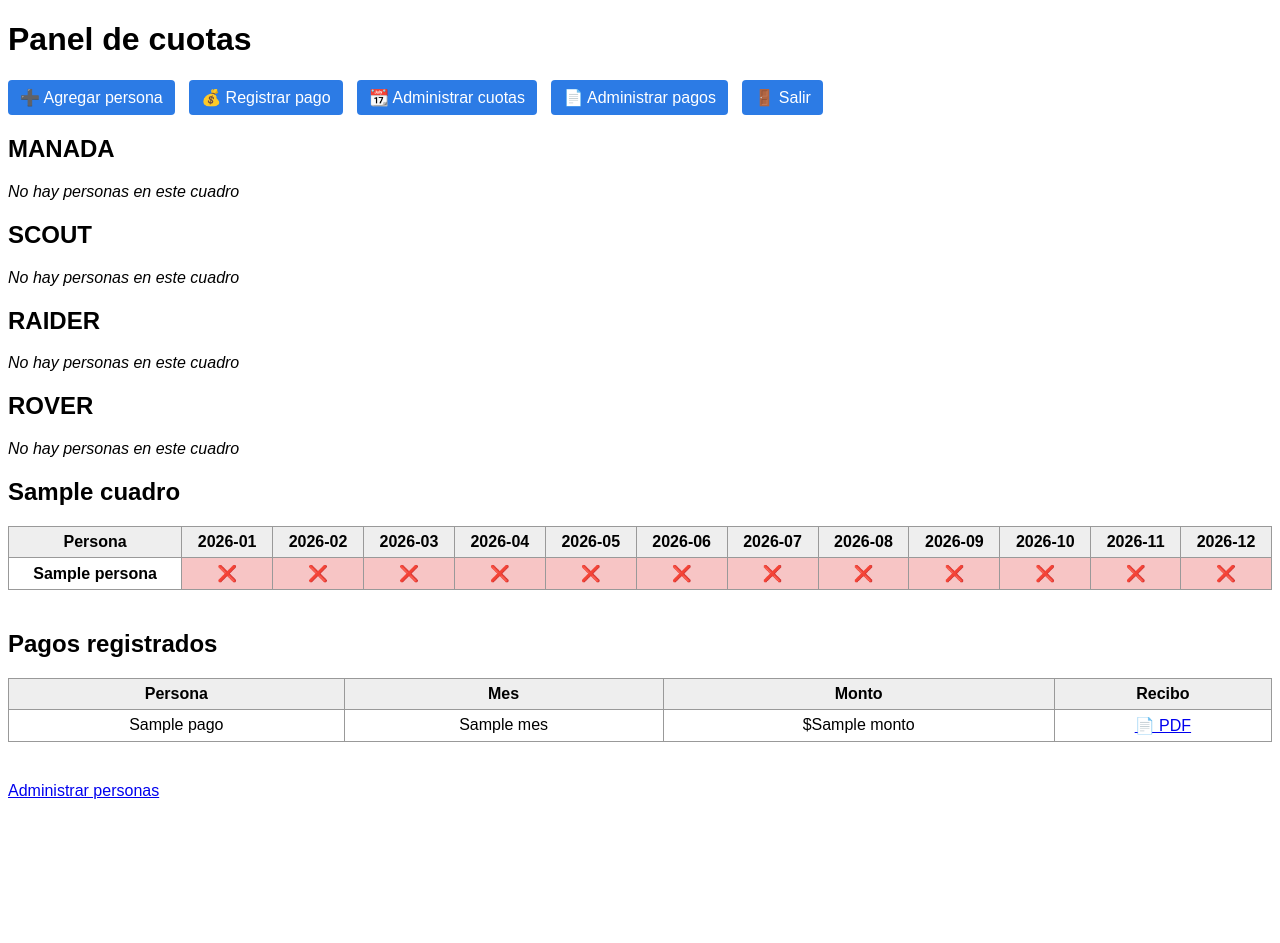
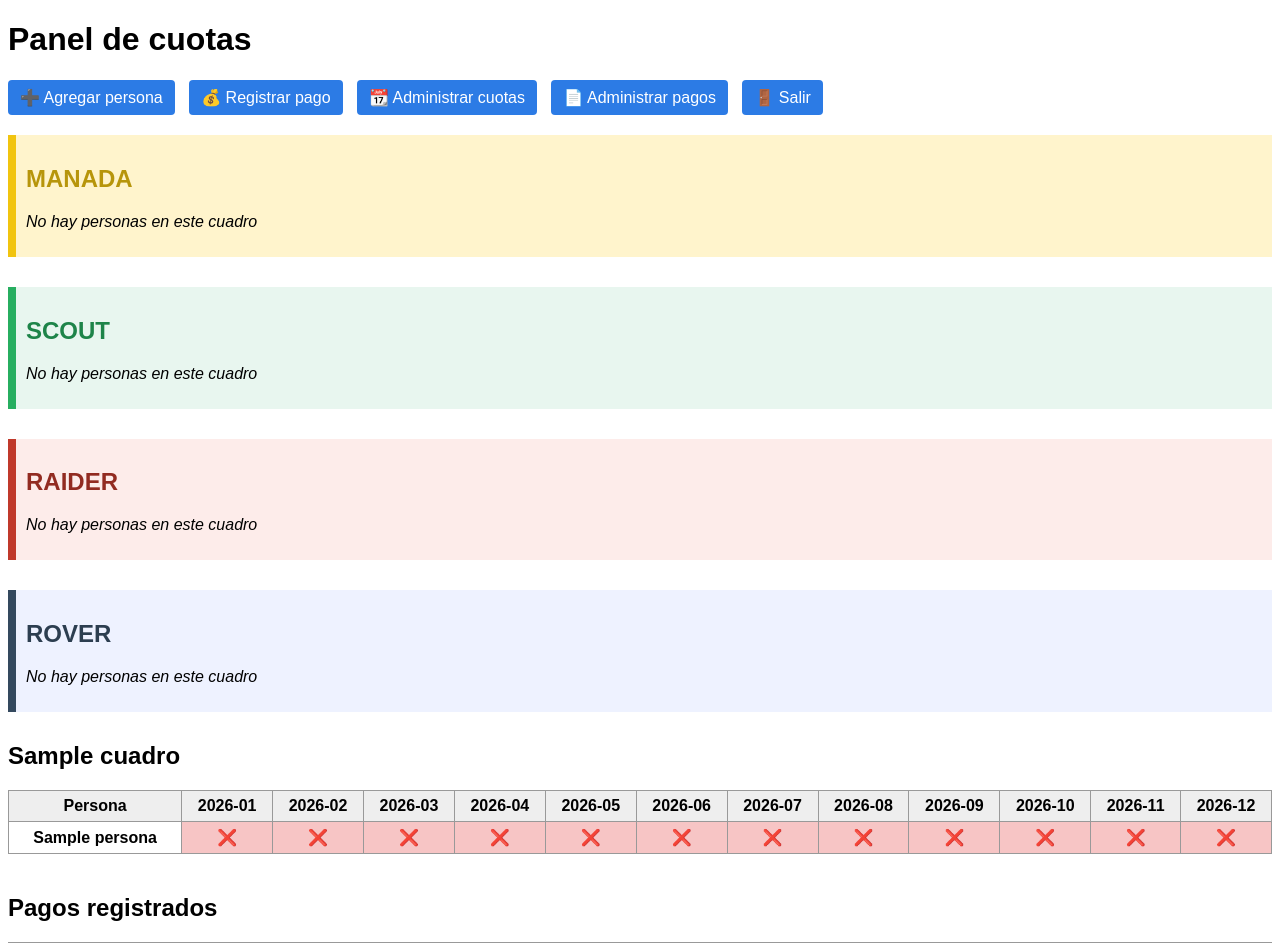
Before and after one commit to DiegoCard97/cuotas-web, a Flask app: page /panel in a window 1280 px wide. Shown: the top 943 px of the page. Before the commit the page ends 799 px from the top, so only its background shows below. Run offline with Flask 3, Linux system fonts and the light colour scheme; the visitor is signed in with stand-in values (Sample User, id 1); a database or web service that is not in the repository returns one stand-in record (values such as "Sample title"); some libraries are stand-ins or nearby versions.

Commit message:
Update panel.html

```diff
--- a/templates/panel.html
+++ b/templates/panel.html
@@ -6,12 +6,26 @@
 
     <style>
         body { font-family: Arial, sans-serif; }
-        table { border-collapse: collapse; width: 100%; margin-bottom: 40px; }
-        th, td { border: 1px solid #999; padding: 6px; text-align: center; }
+
+        table {
+            border-collapse: collapse;
+            width: 100%;
+            margin-bottom: 40px;
+        }
+
+        th, td {
+            border: 1px solid #999;
+            padding: 6px;
+            text-align: center;
+        }
+
         th { background-color: #eee; }
+
         .ok { background-color: #c8f7c5; font-weight: bold; }
         .no { background-color: #f7c5c5; font-weight: bold; }
+
         .acciones { margin-bottom: 20px; }
+
         a.boton {
             display: inline-block;
             padding: 8px 12px;
@@ -21,7 +35,43 @@
             border-radius: 4px;
             margin-right: 10px;
         }
+
         a.boton:hover { background-color: #1a5dc9; }
+
+        /* ===== COLORES POR CUADRO ===== */
+
+        .cuadro-manada {
+            background-color: #fff4cc;
+            border-left: 8px solid #f1c40f;
+            padding: 10px;
+            margin-bottom: 30px;
+        }
+
+        .cuadro-scout {
+            background-color: #e8f6ef;
+            border-left: 8px solid #27ae60;
+            padding: 10px;
+            margin-bottom: 30px;
+        }
+
+        .cuadro-raider {
+            background-color: #fdecea;
+            border-left: 8px solid #c0392b;
+            padding: 10px;
+            margin-bottom: 30px;
+        }
+
+        .cuadro-rover {
+            background-color: #eef2ff;
+            border-left: 8px solid #34495e;
+            padding: 10px;
+            margin-bottom: 30px;
+        }
+
+        .cuadro-manada h2 { color: #b7950b; }
+        .cuadro-scout h2 { color: #1e8449; }
+        .cuadro-raider h2 { color: #922b21; }
+        .cuadro-rover h2 { color: #2c3e50; }
     </style>
 </head>
 
@@ -72,7 +122,6 @@
     </div>
 {% endfor %}
 
-
 <h2>Pagos registrados</h2>
 
 <table>
```
Lines whose indentation alone changed are shown as unchanged.
